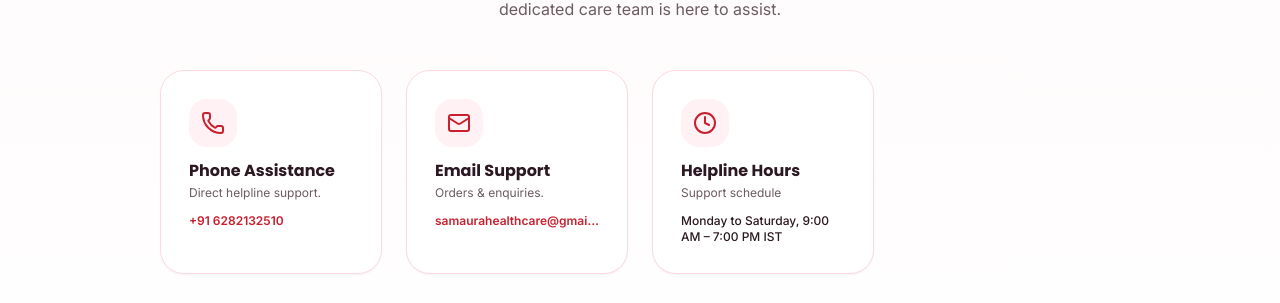
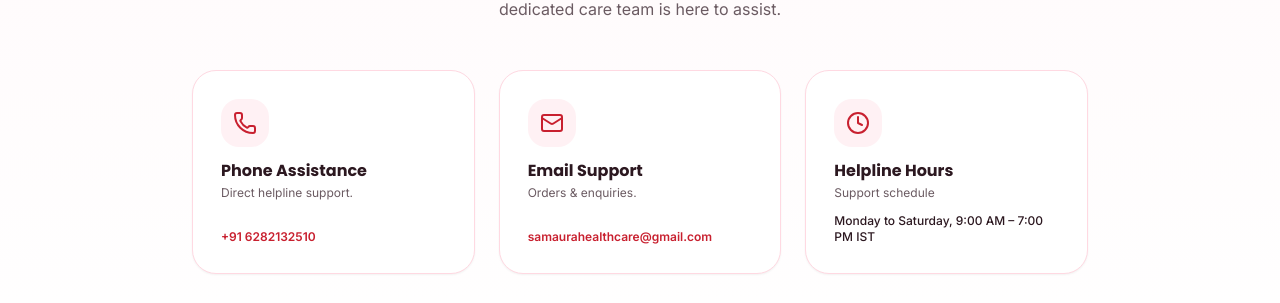
Before and after one commit to IsacSmile/samura-main-site, a Next.js app: page /contact in a window 1280 px wide. Shown: the part 309-612 px from the top of the page. Built offline with nearby package versions, Linux system fonts and the light colour scheme; no server answers; the database is empty.

Commit message:
fix(contact): center and equalize contact cards and align submit button icon

```diff
--- a/src/app/(store)/contact/page.tsx
+++ b/src/app/(store)/contact/page.tsx
@@ -58,14 +58,18 @@ export default async function ContactPage({ searchParams }: ContactPageProps) {
         </div>
 
         {/* Dynamic Contact Details from Settings */}
-        <div className="grid grid-cols-1 sm:grid-cols-2 lg:grid-cols-4 gap-6">
+        {(() => {
+          const activeCardsCount = [cleanWaNumber, contactPhone, contactEmail, helplineHours].filter(Boolean).length;
+          return (
+            <div className={`grid grid-cols-1 sm:grid-cols-2 ${activeCardsCount === 3 ? "md:grid-cols-3 max-w-4xl" : "lg:grid-cols-4 max-w-5xl"} gap-6 mx-auto`}>
               {cleanWaNumber && (
                 <a
                   href={`https://wa.me/${cleanWaNumber}?text=Hi%20Samaura%20Team%2C%20I%20have%20an%20enquiry%20regarding%20hygiene%20products.`}
                   target="_blank"
                   rel="noopener noreferrer"
-              className="bg-white rounded-3xl p-6 sm:p-7 border border-pink-light shadow-xs hover:shadow-md transition-all group space-y-3"
+                  className="h-full bg-white rounded-3xl p-6 sm:p-7 border border-pink-light shadow-xs hover:shadow-md transition-all group flex flex-col justify-between space-y-3"
                 >
+                  <div className="space-y-3">
                     <div className="w-12 h-12 rounded-2xl bg-emerald-50 text-emerald-600 flex items-center justify-center group-hover:scale-105 transition-transform">
                       <MessageCircle className="w-6 h-6" />
                     </div>
@@ -77,6 +81,7 @@ export default async function ContactPage({ searchParams }: ContactPageProps) {
                         Instant confidential chat.
                       </p>
                     </div>
+                  </div>
                   <div className="text-xs font-semibold text-emerald-700">
                     +{cleanWaNumber}
                   </div>
@@ -86,8 +91,9 @@ export default async function ContactPage({ searchParams }: ContactPageProps) {
               {contactPhone && (
                 <a
                   href={`tel:${contactPhone}`}
-              className="bg-white rounded-3xl p-6 sm:p-7 border border-pink-light shadow-xs hover:shadow-md transition-all group space-y-3"
+                  className="h-full bg-white rounded-3xl p-6 sm:p-7 border border-pink-light shadow-xs hover:shadow-md transition-all group flex flex-col justify-between space-y-3"
                 >
+                  <div className="space-y-3">
                     <div className="w-12 h-12 rounded-2xl bg-blush text-brand flex items-center justify-center group-hover:scale-105 transition-transform">
                       <Phone className="w-6 h-6" />
                     </div>
@@ -99,6 +105,7 @@ export default async function ContactPage({ searchParams }: ContactPageProps) {
                         Direct helpline support.
                       </p>
                     </div>
+                  </div>
                   <div className="text-xs font-semibold text-brand">
                     {contactPhone}
                   </div>
@@ -108,8 +115,9 @@ export default async function ContactPage({ searchParams }: ContactPageProps) {
               {contactEmail && (
                 <a
                   href={`mailto:${contactEmail}`}
-              className="bg-white rounded-3xl p-6 sm:p-7 border border-pink-light shadow-xs hover:shadow-md transition-all group space-y-3"
+                  className="h-full bg-white rounded-3xl p-6 sm:p-7 border border-pink-light shadow-xs hover:shadow-md transition-all group flex flex-col justify-between space-y-3"
                 >
+                  <div className="space-y-3">
                     <div className="w-12 h-12 rounded-2xl bg-blush text-brand flex items-center justify-center group-hover:scale-105 transition-transform">
                       <Mail className="w-6 h-6" />
                     </div>
@@ -121,13 +129,15 @@ export default async function ContactPage({ searchParams }: ContactPageProps) {
                         Orders &amp; enquiries.
                       </p>
                     </div>
-              <div className="text-xs font-semibold text-brand truncate">
+                  </div>
+                  <div className="text-xs font-semibold text-brand break-all sm:break-normal">
                     {contactEmail}
                   </div>
                 </a>
               )}
 
-          <div className="bg-white rounded-3xl p-6 sm:p-7 border border-pink-light shadow-xs space-y-3">
+              <div className="h-full bg-white rounded-3xl p-6 sm:p-7 border border-pink-light shadow-xs flex flex-col justify-between space-y-3">
+                <div className="space-y-3">
                   <div className="w-12 h-12 rounded-2xl bg-blush text-brand flex items-center justify-center">
                     <Clock className="w-6 h-6" />
                   </div>
@@ -139,11 +149,14 @@ export default async function ContactPage({ searchParams }: ContactPageProps) {
                       Support schedule
                     </p>
                   </div>
+                </div>
                 <div className="text-xs font-medium text-ink">
                   {helplineHours}
                 </div>
               </div>
             </div>
+          );
+        })()}
 
         {/* Contact Form Component */}
         <ContactForm initialTopic={initialTopic} />
--- a/src/components/store/ContactForm.tsx
+++ b/src/components/store/ContactForm.tsx
@@ -149,9 +149,9 @@ export function ContactForm({ initialTopic = "General" }: ContactFormProps) {
           type="submit"
           size="lg"
           disabled={isPending}
+          leftIcon={<Send className="w-4 h-4 shrink-0" />}
           className="w-full shadow-md text-xs sm:text-sm font-semibold py-3"
         >
-          <Send className="w-4 h-4 mr-2" />
           {isPending ? "Sending Message..." : "Send Confidential Message"}
         </Button>
       </form>
```
Lines whose indentation alone changed are shown as unchanged.
